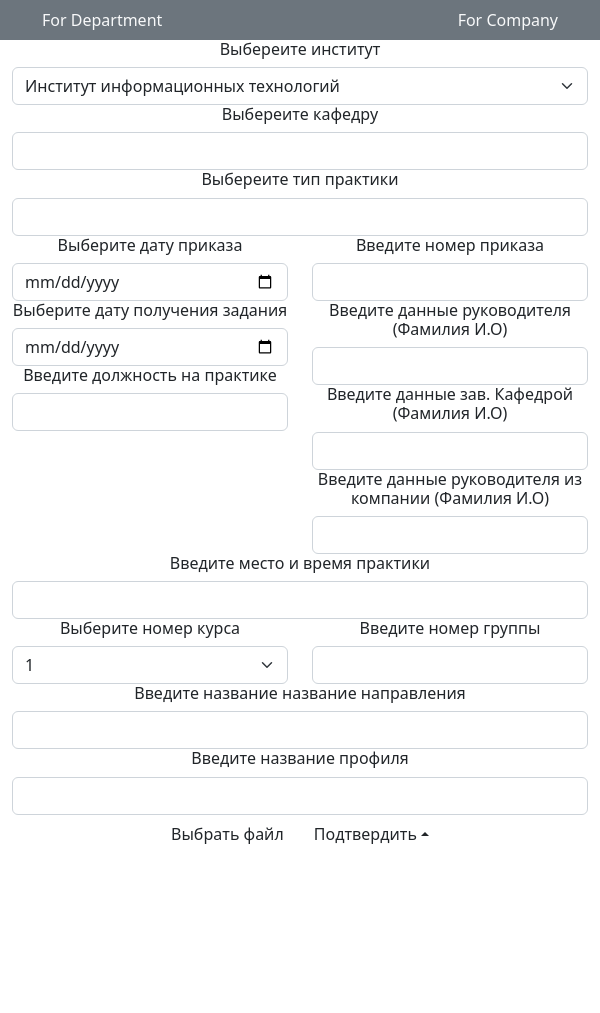
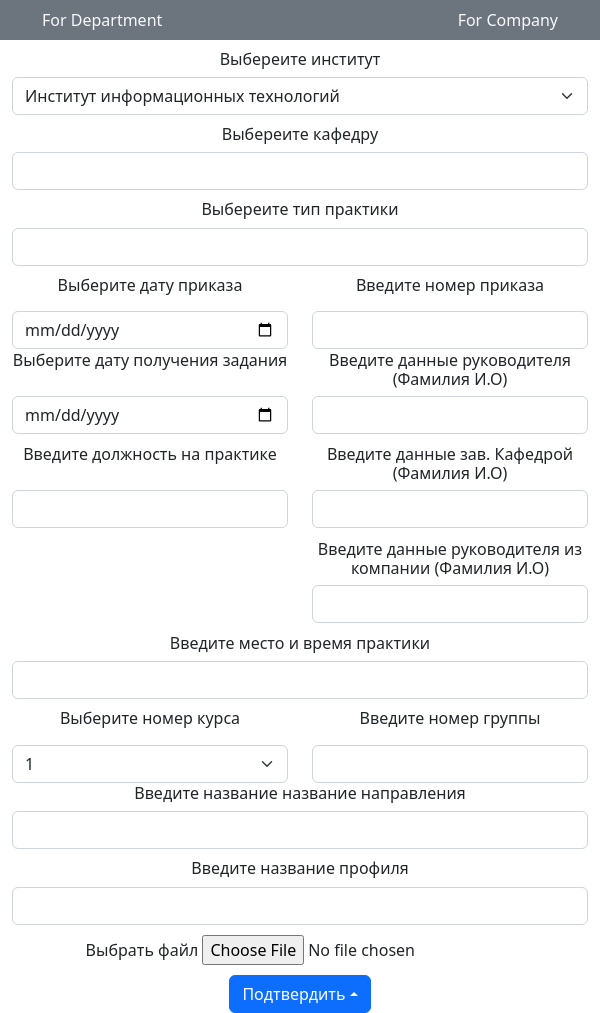
Before and after one commit to SirFerr/FUP, an Electron app: page html/forCompany.html in a window 600 px wide. Before the commit the page ends 853 px from the top, so only its background shows below. Drawn offline with nearby package versions, Linux system fonts and the light colour scheme.

Commit message:
bootstrap top

```diff
--- a/css/style.css
+++ b/css/style.css
@@ -1,18 +1,10 @@
-*{
-    margin: 0;
-    padding: 0;
-    box-sizing: border-box;
+h6{
+    padding-top: 10px;
+    height: 50%
 }
-html ,body{
-    width: 100%;
-    height: 100%;
+div.sixth{
+    padding-top: 10px;
 }
-h6{
-    font-size: small;
+button.btn{
+    margin-top: 10px;
 }
-body{
-    display: grid;
-    --bs-list-group-color: #9ab2c4;
-    color: #151818;
-    text-align: center;
-}
--- a/html/forCompany.html
+++ b/html/forCompany.html
@@ -17,50 +17,84 @@
 
     <div class="first container-fluid  text-center">
         <h6>Выбереите институт</h6>
-        <select class="form-select instituteName">
+        <!--        <div class="input-group mb-auto">-->
+        <!--            <input type="text" class="form-control" aria-label="Text input with dropdown button">-->
+        <!--            <button class="btn btn-outline-secondary dropdown-toggle" type="button" data-bs-toggle="dropdown" aria-expanded="false"></button>-->
+        <!--            <ul class="dropdown-menu">-->
+        <!--                <li><a class="dropdown-item" href="#">Институт информационных технологий</a></li>-->
+        <!--                <li><a class="dropdown-item" href="#">Институт искусственного интеллекта</a></li>-->
+        <!--                <li><a class="dropdown-item" href="#">Институт кибербезопасности и цифровых технологий</a></li>-->
+        <!--                <li><a class="dropdown-item" href="#">Институт перспективных технологий и индустриального программирования</a></li>-->
+        <!--                <li><a class="dropdown-item" href="#">Институт технологий управления</a></li>-->
+        <!--                <li><a class="dropdown-item" href="#">Институт тонких химических технологий им. М.В. Ломоносова</a></li>-->
+        <!--            </ul>-->
+        <!--        </div>-->
+        <select class="form-select" name="instituteName">
             <option value="Институт информационных технологий">Институт информационных технологий</option>
-            <option value="Институт искусственного технологий">Институт искусственного технологий</option>
+            <option value="Институт искусственного интеллекта">Институт искусственного интеллекта</option>
             <option value="Институт кибербезопасности и цифровых технологий">Институт кибербезопасности и цифровых технологий</option>
             <option value="Институт перспективных технологий и индустриального программирования">Институт перспективных технологий и индустриального программирования</option>
             <option value="Институт технологий управления">Институт технологий управления</option>
             <option value="Институт тонких химических технологий им. М.В. Ломоносова">Институт тонких химических технологий им. М.В. Ломоносова</option>
         </select>
         <h6>Выбереите кафедру</h6>
-        <input class="form-control departmentName">
+        <input class="form-control" name="departmentName">
         <h6>Выбереите тип практики</h6>
-        <input class="form-control practiceName">
+        <input class="form-control" name="practiceName">
     </div>
     <div class="second container-fluid text-center" id="container">
         <div class="row">
             <div class="col">
                 <h6>Выберите дату приказа</h6>
-                <input type="date" class="form-control orderDate"></select>
-                <h6>Выберите дату получения задания</h6>
-                <input type="date" class="form-control currentDate">
-                <h6>Введите должность на практике</h6>
-                <input class="form-control position">
+                <input type="date" class="form-control " name="orderDate"></select>
+
+
             </div>
             <div class="col">
                 <h6>Введите номер приказа</h6>
-                <input class="form-control orderName"></select>
+                <input class="form-control " name="orderName"></select>
+
+
+
+            </div>
+        </div>
+        <div class="row">
+            <div class="col">
+                <h6>Выберите дату получения задания</h6>
+                <input type="date" class="form-control " name="currentDate">
+            </div>
+            <div class="col">
                 <h6>Введите данные руководителя (Фамилия И.О)</h6>
-                <input class="form-control supervisorFN">
+                <input class="form-control " name="supervisorFN">
+            </div>
+        </div>
+        <div class="row">
+            <div class="col">
+                <h6>Введите должность на практике</h6>
+                <input class="form-control position" name="position">
+            </div>
+            <div class="col">
                 <h6>Введите данные зав. Кафедрой (Фамилия И.О)</h6>
-                <input class="form-control headOfDFN">
+                <input class="form-control " name="headOfDFN">
+            </div>
+        </div>
+        <div class="row">
+            <div class="col"></div>
+            <div class="col">
                                 <h6>Введите данные руководителя из компании (Фамилия И.О)</h6>
-                                <input class="form-control supervisorCompanyFN">
+                                <input class="form-control " name="supervisorCompanyFN">
             </div>
         </div>
     </div>
     <div class="third container-fluid text-center">
         <h6>Введите место и время практики</h6>
-        <input class="form-control practicePlaceAndTime">
+        <input class="form-control " name="practicePlaceAndTime">
     </div>
     <div class="fourth container-fluid text-center" id="container">
         <div class="row">
             <div class="col">
                 <h6>Выберите номер курса</h6>
-                <select class="form-select courseNum">
+                <select class="form-select courseNum" name="courseNum">
                     <option value="1">1</option>
                     <option value="2">2</option>
                     <option value="3">3</option>
@@ -71,26 +105,31 @@
             </div>
             <div class="col">
                 <h6>Введите номер группы</h6>
-                <input class="form-control groupName">
+                <input class="form-control "name="groupName">
             </div>
         </div>
 
     </div>
     <div class="fifth container-fluid text-center">
         <h6>Введите название название направления</h6>
-        <input class="form-control directionName">
+        <input class="form-control" name="directionName">
         <h6>Введите название профиля</h6>
-        <input class="form-control profileName">
+        <input class="form-control" name="profileName">
     </div>
 
-    <div class="sixth container-fluid text-center">
-        <button class="btn fileChooser">Выбрать файл</button>
+    <div class="sixth text-center container-fluid">
+        <form>
+            <div class="form-group">
+                <label for="exampleFormControlFile1">Выбрать файл</label>
+                <input type="file" class="form-control-file " name="fileChooser" id="exampleFormControlFile1">
+            </div>
+        </form>
         <div class="btn-group dropup">
-            <button type="button" class="btn dropdown-toggle submitBTN"
+            <button type="button" class="btn btn-primary dropdown-toggle submitBTN"
                     data-toggle="dropdown" aria-haspopup="true" aria-expanded="false">Подтвердить</button>
             <div class="dropdown-menu">
-                <a class="dropdown-item submitBTNPdf" href="#">Cохранить как .pdf</a>
-                <a class="dropdown-item submitBTNDoc" href="#">Cохранить как .doc</a>
+                <a class="dropdown-item submitBTNPdf" >Cохранить как .pdf</a>
+                <a class="dropdown-item submitBTNDoc">Cохранить как .doc</a>
             </div>
 
         </div>
@@ -98,9 +137,8 @@
     </div>
     </div>
 </table>
-
-
-<script src="./js/menu.js"></script>
+<script src="../node_modules/jquery/dist/jquery.slim.min.js"></script>
+<script src="../node_modules/bootstrap/dist/js/bootstrap.bundle.min.js"></script>
+<script src="../js/menu.js"></script>
 </body>
-
 </html>
--- a/package.json
+++ b/package.json
@@ -10,7 +10,10 @@
   "author": "",
   "license": "ISC",
   "dependencies": {
+    "@popperjs/core": "^2.11.6",
     "bootstrap": "^5.2.2",
-    "electron": "^21.1.0"
+    "electron": "^21.1.0",
+    "jquery": "^3.6.1",
+    "popper": "^1.0.1"
   }
 }
```
Also changed, not shown: html/forDepartment.html (+66 -28 lines), 1 other file.
